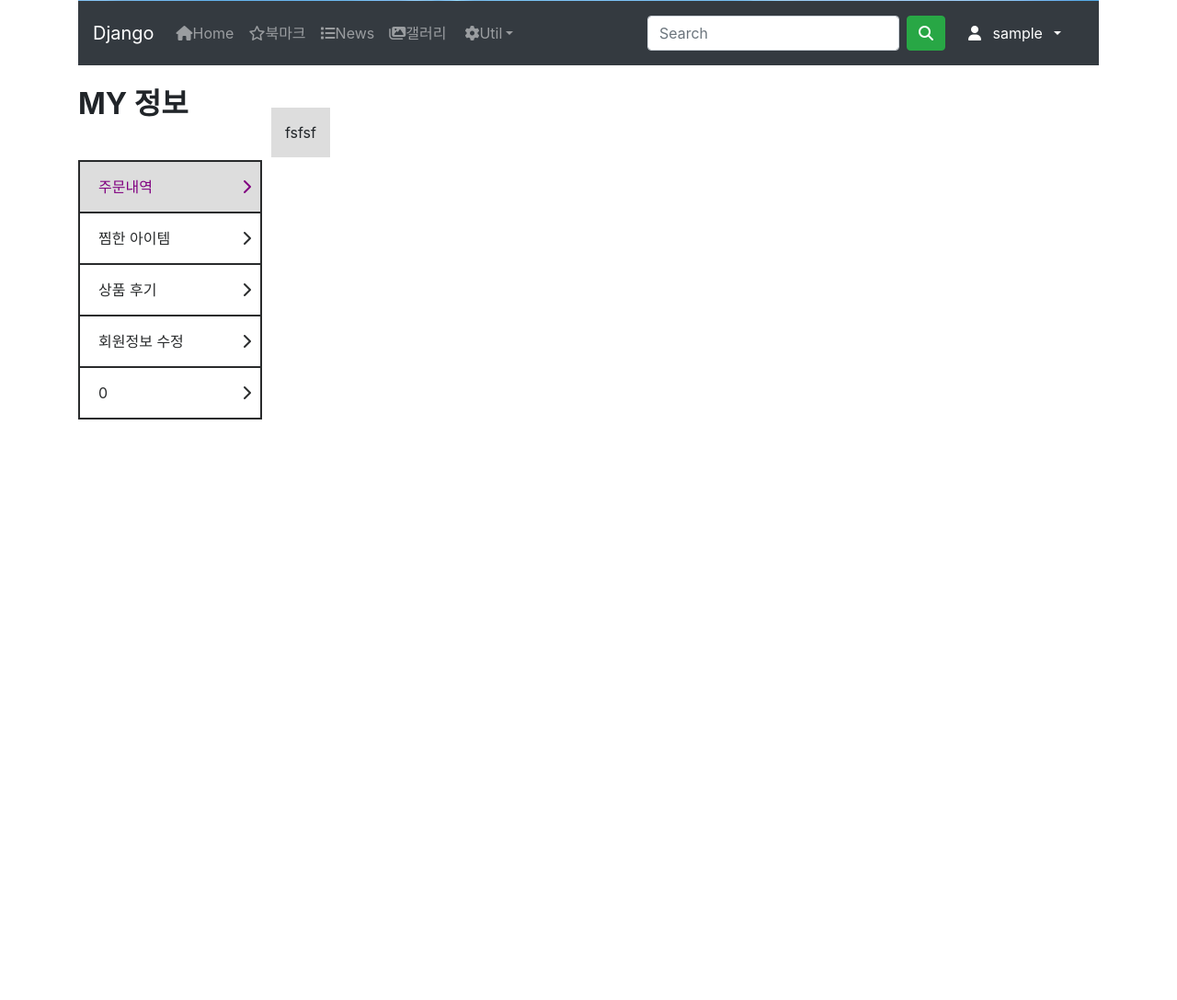
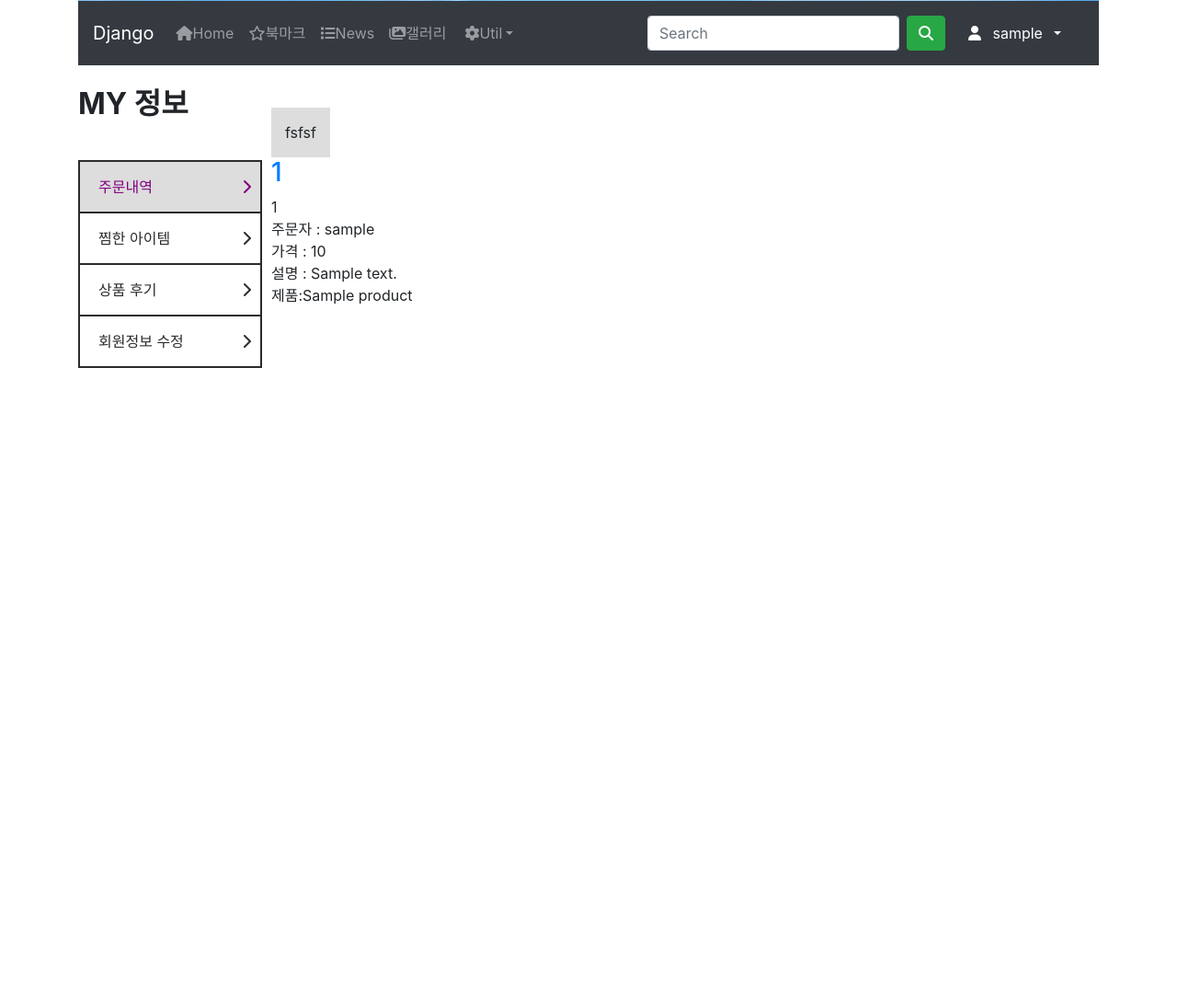
Before and after one commit to ResinCRT/Web_shopping_IoT, a Django app: page /mypage/ in a window 1280 px wide. Shown: the part 183-1270 px from the top of the page at 92% size. Before the commit the page ends 639 px from the top, so only its background shows below. Run offline with Django 3.2, Linux system fonts and the light colour scheme; a user stored in the database is signed in; tables that the repository leaves empty hold one stand-in row (values such as "Sample post"); some libraries are stand-ins or nearby versions.

Commit message:
mypage view ver2

```diff
--- a/mypage/templates/mypage_menu.html
+++ b/mypage/templates/mypage_menu.html
@@ -11,6 +11,7 @@
      .mymenu {
          background-color: white;
          width: 200px;
+         height:1000px;
          float:left;
          margin-top: -30px;
          padding-top: 0px;
@@ -82,7 +83,6 @@
          <li class="mymenu-list"><a href="{% url 'mypage:wishlist' %}">찜한 아이템<i class="fas fa-chevron-right"></i></a></li>
          <li class="mymenu-list"><a href="{% url 'mypage:review' %}">상품 후기<i class="fas fa-chevron-right"></i></a></li>
          <li class="mymenu-list"><a href="{% url 'mypage:modify_user' %}">회원정보 수정<i class="fas fa-chevron-right"></i></a></li>
-         <li class="mymenu-list"><a href="#" id="disp">a<i class="fas fa-chevron-right"></i></a></li>
      </ul>
  </div>
  <div class="content-area">
--- a/mypage/templates/mypage_modify_user.html
+++ b/mypage/templates/mypage_modify_user.html
@@ -8,7 +8,6 @@
 {% endblock %}
 {% block extra-script %}
 <script> active = 3;
-    screens.innerHTML = active + "<i class='fas fa-chevron-right'></i>"
     mymenu[active].classList.add("mymenu-active");
 </script>
 {% endblock %}
--- a/mypage/templates/mypage_order.html
+++ b/mypage/templates/mypage_order.html
@@ -3,12 +3,15 @@
 {% load widget_tweaks %}
 {% block content %}
     {% include 'mypage_menu.html' %}
-
+{%for item in order%}
+    <h3><a href="#">{{item.order_id}}</a></h3>
+    {{item.wish_id}}<br>주문자 : {{item.user_id}}<br>가격 : {{item.product_id.price}}<br>설명 : {{item.product_id.description}}<br>
+    <p>제품:{{item.product_id}}</p>
+{% endfor %}
 
 {% endblock %}
 {% block extra-script %}
 <script> active = 0;
-    screens.innerHTML = active + "<i class='fas fa-chevron-right'></i>"
     mymenu[active].classList.add("mymenu-active");
 </script>
 {% endblock %}
--- a/mypage/templates/mypage_review.html
+++ b/mypage/templates/mypage_review.html
@@ -8,7 +8,6 @@
 {% endblock %}
 {% block extra-script %}
 <script> active = 2;
-    screens.innerHTML = active + "<i class='fas fa-chevron-right'></i>"
     mymenu[active].classList.add("mymenu-active");
 </script>
 {% endblock %}
--- a/mypage/templates/mypage_wishlist.html
+++ b/mypage/templates/mypage_wishlist.html
@@ -8,7 +8,6 @@
 {% endblock %}
 {% block extra-script %}
 <script> active = 1;
-    screens.innerHTML = active + "<i class='fas fa-chevron-right'></i>"
     mymenu[active].classList.add("mymenu-active");
 </script>
 {% endblock %}
--- a/mypage/urls.py
+++ b/mypage/urls.py
@@ -9,7 +9,7 @@ from mypage.views import *
 app_name = "mypage"
 
 urlpatterns = [
-    path('', MypageView.as_view(), name="mypage_index"),
+    path('', MyOrderView.as_view(), name="mypage_index"),
     path('order/', MyOrderView.as_view(), name="order"),
     path('reviews/', MyReviewView.as_view(), name="review"),
     path('wishlist/', MyWishlistView.as_view(), name="wishlist"),
--- a/mypage/views.py
+++ b/mypage/views.py
@@ -3,30 +3,29 @@ from django.views.generic import TemplateView, ListView, DetailView
 from django.contrib.auth import views as auth_views
 from django.contrib.auth.mixins import LoginRequiredMixin
 from django.urls import reverse_lazy
-from shop.models import Order
+from shop.models import *
 from django.db.models import Q
 
 
 # Create your views here.
-class MypageView(LoginRequiredMixin, TemplateView):
-    template_name = "mypage_order.html"
+
 
 
 class ModifyUserView(LoginRequiredMixin, TemplateView):
     template_name = "mypage_modify_user.html"
     success_url = reverse_lazy('mypage:mypage_index')
 
-class MyOrderView(LoginRequiredMixin, ListView):
+class MyOrderView(LoginRequiredMixin,ListView):
     template_name = "mypage_order.html"
     model = Order
+    context_object_name = "order"
     paginate_by = 3
     def get_queryset(self):
-        return Order.objects.filter(user_id=self.request.user.pk)
+        return Order.objects.filter(user_id=self.request.user.pk).select_related("product_id")
 
 class MyReviewView(LoginRequiredMixin, ListView):
     template_name = "mypage_review.html"
-    success_url = reverse_lazy('mypage:mypage_index')
+    model = Review
 
 class MyWishlistView(LoginRequiredMixin, ListView):
     template_name = "mypage_wishlist.html"
-    success_url = reverse_lazy('mypage:mypage_index')
```
Also changed, not shown: register/migrations/0006_auto_20200819_1636.py (added), register/migrations/0007_auto_20200819_1648.py (added), register/migrations/0008_auto_20200819_1655.py (added), shop/migrations/0001_initial.py, shop/migrations/0002_inventory_order_qna_review.py (added).
